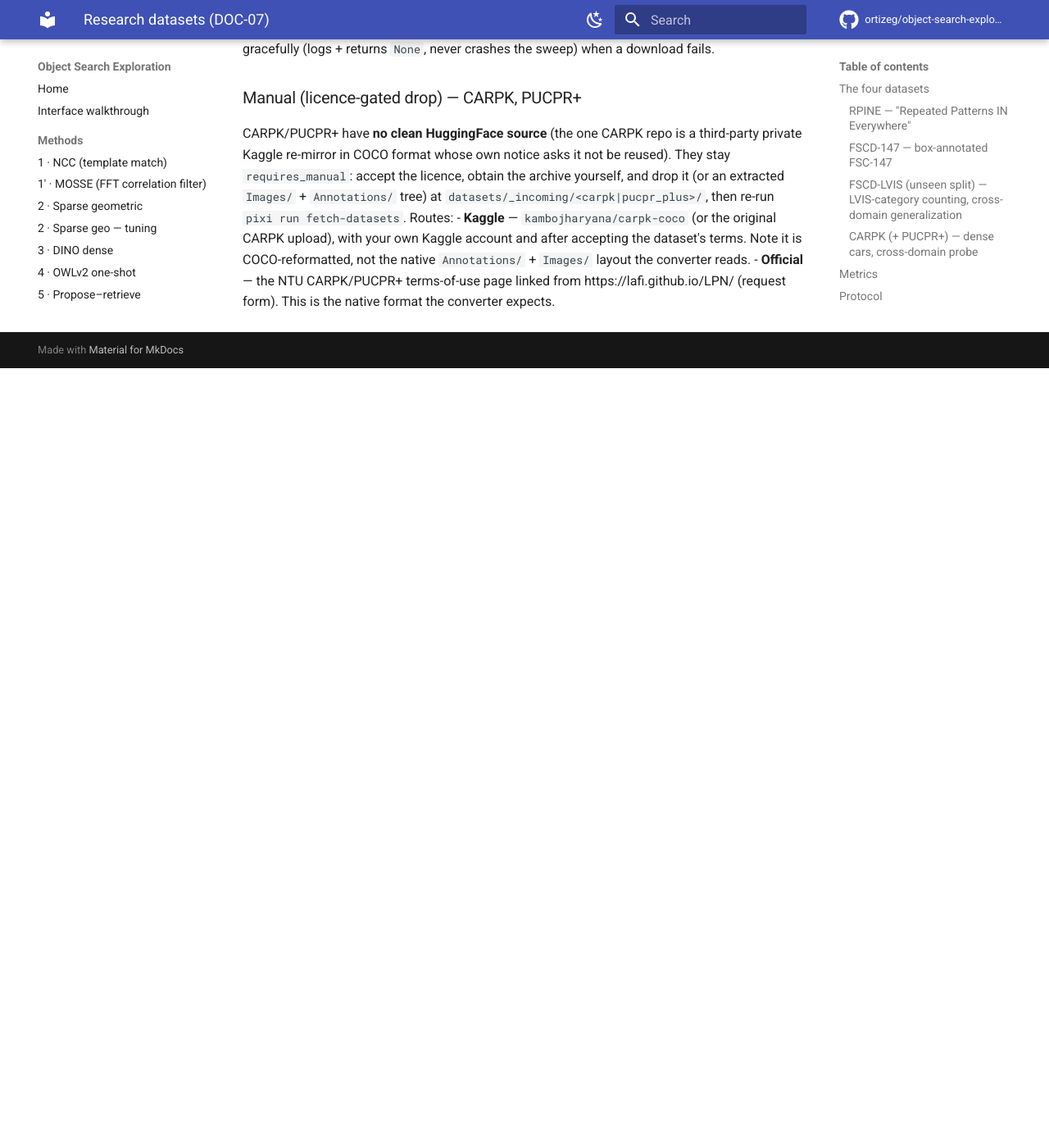
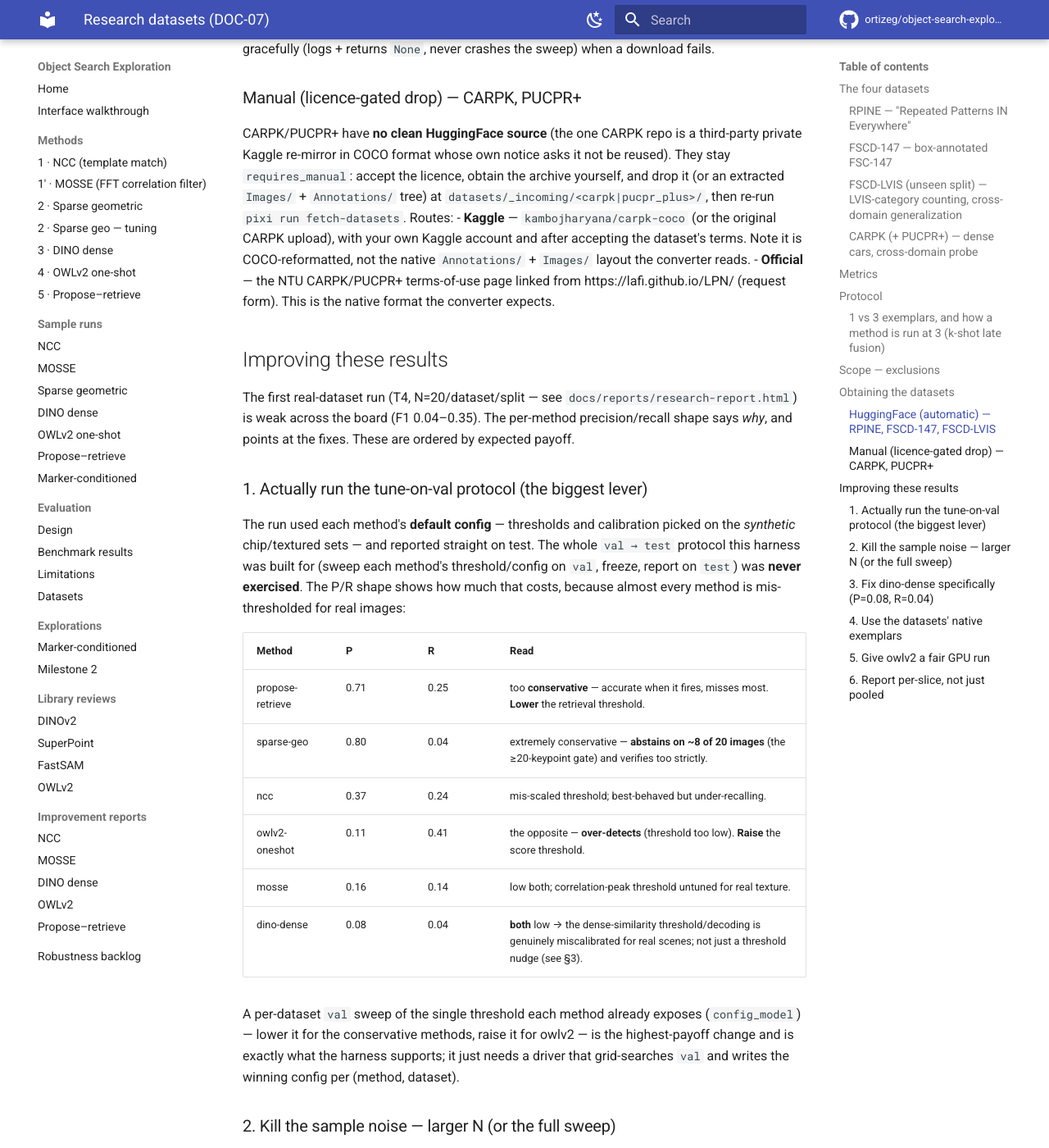
Before and after one commit to ortizeg/object-search-exploration, an MkDocs documentation site: the page built from docs/eval/research-datasets.md, in a window 1280 px wide and 1400 px high, scrolled down 6255 px. Shown: the whole window at 82% size. Built offline with MkDocs 1.6.1 and Material for MkDocs 9.7.7, drawn with Linux system fonts in a browser that asks for light colours; comment, search, counter and statistics services are not loaded; before the commit the page ends 6704 px from its top, so only the background shows below that; some of the changed text lies outside the part shown.

Commit message:
docs(11): analysis of the weak real-dataset results + how to improve
Add an "Improving these results" section grounded in the T4 run's
precision/recall shape:
- the tune-on-val protocol was never run (default synthetic-tuned
  configs on real data) -- the single biggest lever; most methods are
  mis-thresholded (propose-retrieve/sparse-geo too conservative,
  owlv2 over-detects)
- N=20 is noise-dominated; scale via gpu_bench.sh
- dino-dense (P=0.08,R=0.04) is a real decoding/calibration failure
- use the datasets' native exemplars instead of GT-sampled
- give owlv2 a fair GPU run (smaller imgsz or >=24GB), and report
  per-slice not just pooled

Co-Authored-By: Claude Opus 4.8 (1M context) <noreply@anthropic.com>

```diff
--- a/docs/eval/research-datasets.md
+++ b/docs/eval/research-datasets.md
@@ -225,3 +225,65 @@ at `datasets/_incoming/<carpk|pucpr_plus>/`, then re-run `pixi run fetch-dataset
   + `Images/` layout the converter reads.
 - **Official** — the NTU CARPK/PUCPR+ terms-of-use page linked from https://lafi.github.io/LPN/ (request
   form). This is the native format the converter expects.
+
+## Improving these results
+
+The first real-dataset run (T4, N=20/dataset/split — see `docs/reports/research-report.html`) is weak
+across the board (F1 0.04–0.35). The per-method precision/recall shape says *why*, and points at the
+fixes. These are ordered by expected payoff.
+
+### 1. Actually run the tune-on-val protocol (the biggest lever)
+
+The run used each method's **default config** — thresholds and calibration picked on the *synthetic*
+chip/textured sets — and reported straight on test. The whole `val → test` protocol this harness was
+built for (sweep each method's threshold/config on `val`, freeze, report on `test`) was **never
+exercised**. The P/R shape shows how much that costs, because almost every method is mis-thresholded
+for real images:
+
+| Method | P | R | Read |
+|---|---|---|---|
+| propose-retrieve | 0.71 | 0.25 | too **conservative** — accurate when it fires, misses most. **Lower** the retrieval threshold. |
+| sparse-geo | 0.80 | 0.04 | extremely conservative — **abstains on ~8 of 20 images** (the ≥20-keypoint gate) and verifies too strictly. |
+| ncc | 0.37 | 0.24 | mis-scaled threshold; best-behaved but under-recalling. |
+| owlv2-oneshot | 0.11 | 0.41 | the opposite — **over-detects** (threshold too low). **Raise** the score threshold. |
+| mosse | 0.16 | 0.14 | low both; correlation-peak threshold untuned for real texture. |
+| dino-dense | 0.08 | 0.04 | **both** low → the dense-similarity threshold/decoding is genuinely miscalibrated for real scenes; not just a threshold nudge (see §3). |
+
+A per-dataset `val` sweep of the single threshold each method already exposes (`config_model`) —
+lower it for the conservative methods, raise it for owlv2 — is the highest-payoff change and is exactly
+what the harness supports; it just needs a driver that grid-searches `val` and writes the winning config
+per (method, dataset).
+
+### 2. Kill the sample noise — larger N (or the full sweep)
+
+N=20 images against datasets with hundreds of instances per image is directional at best; a single hard
+image swings a cell. The classical methods are CPU-bound over the large real images (why the full sweep
+is ~2 days on one T4), so scaling means either a bigger/multi-GPU box, capping the classical methods to
+a subset while the learned methods run full, or simply leaving `scripts/gpu_bench.sh` to run overnight at
+a larger N.
+
+### 3. Fix `dino-dense` specifically (P=0.08, R=0.04)
+
+Both metrics near zero means the boxes are *wrong*, not merely missing — a decoding/calibration failure
+on real scenes, not a threshold nudge. Likely culprits: the cosine-similarity threshold and the
+connected-components → box step tuned for clean synthetic lattices, and the mean-pooled crop prototype
+being unrepresentative on cluttered real crops. Inspect the similarity-map diagnostics on a few real
+images; recalibrate the threshold on `val`; consider multi-scale scene inference.
+
+### 4. Use the datasets' native exemplars
+
+RPINE ships real **query exemplars** (`exemplars.json`) and FSCD-* ship 3 exemplar boxes/image; the run
+**sampled exemplars from GT** instead. Real exemplars are the intended query and should improve every
+retrieval/template method — wiring them through (the `convert_rpine` TODO) is a clean, isolated win.
+
+### 5. Give `owlv2` a fair GPU run
+
+`owlv2-base` at 960px OOMs the T4's 16 GB, so it ran on CPU (18 s/img). Re-export at a smaller `imgsz`
+(fits 16 GB), or run on a ≥24 GB GPU, to get a real GPU latency and let its recall-heavy behaviour be
+threshold-tuned into usable precision.
+
+### 6. Report per-slice, not just pooled
+
+The pooled F1 hides where each method wins. Slicing by instance count, object scale, and clutter (as the
+synthetic benchmark already does) would turn "everything is bad" into "method X holds up on sparse
+scenes, collapses on dense" — the actionable signal.
```
